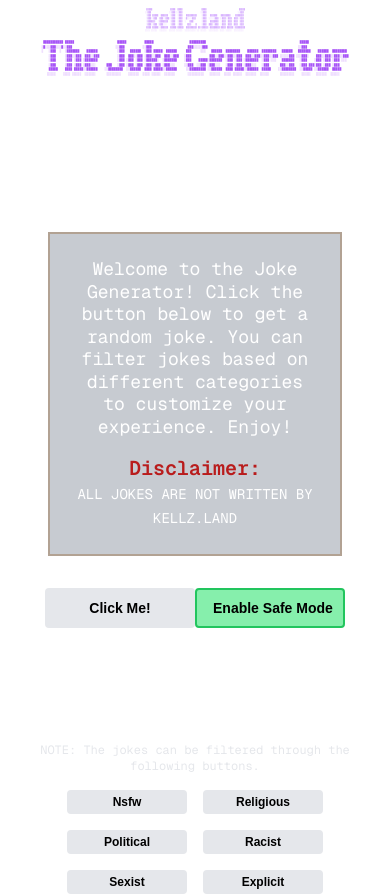
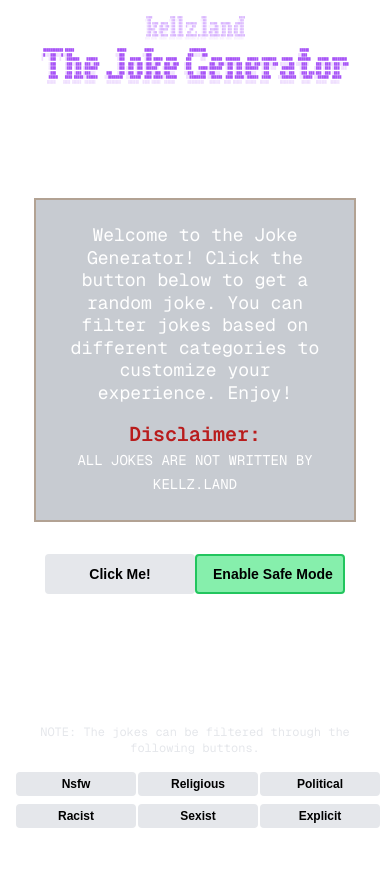
Before and after one commit to Kelly-Esquejo/kellz.land, a Next.js app: page /joke in a window 390 px wide. Both pictures are taken after a click on the button "Disable Safe Mode". After the commit the page ends 844 px from the top, so only its background shows below. Built offline with nearby package versions, Linux system fonts and the light colour scheme; a web font is replaced by a local one.

Commit message:
Responsiveness to joke page

```diff
--- a/src/app/joke/page.tsx
+++ b/src/app/joke/page.tsx
@@ -137,7 +137,7 @@
     };
 
     return (
-        <div className="grid grid-rows-[20px_1fr_20px] items-center justify-items-center min-h-screen p-8 gap-16 sm:p-20">
+        <div className="flex flex-col min-h-screen justify-between p-4">
             {/* Following does not work when deployed
             Solution: Have background position underneath content */}
             {/* style={{
@@ -227,9 +227,7 @@
                     </button>
                 </div>
             </main>
-
             {/* Safe mode toggle */}
-
             {safeMode ? (
                 <div></div>
             ) : (
@@ -239,7 +237,7 @@
                         buttons.
                     </h3>
                     {/* User can toggle which flags to blacklist*/}
-                    <div className="grid grid-cols-2 gap-4 sm:flex sm:flex-row sm:flex-wrap items-center justify-center pt-4">
+                    <div className="grid grid-cols-3 gap-2 sm:flex sm:flex-row sm:flex-wrap items-center justify-center pt-4">
                         {Object.keys(flags).map((key) => (
                             <button
                                 key={key}
```
